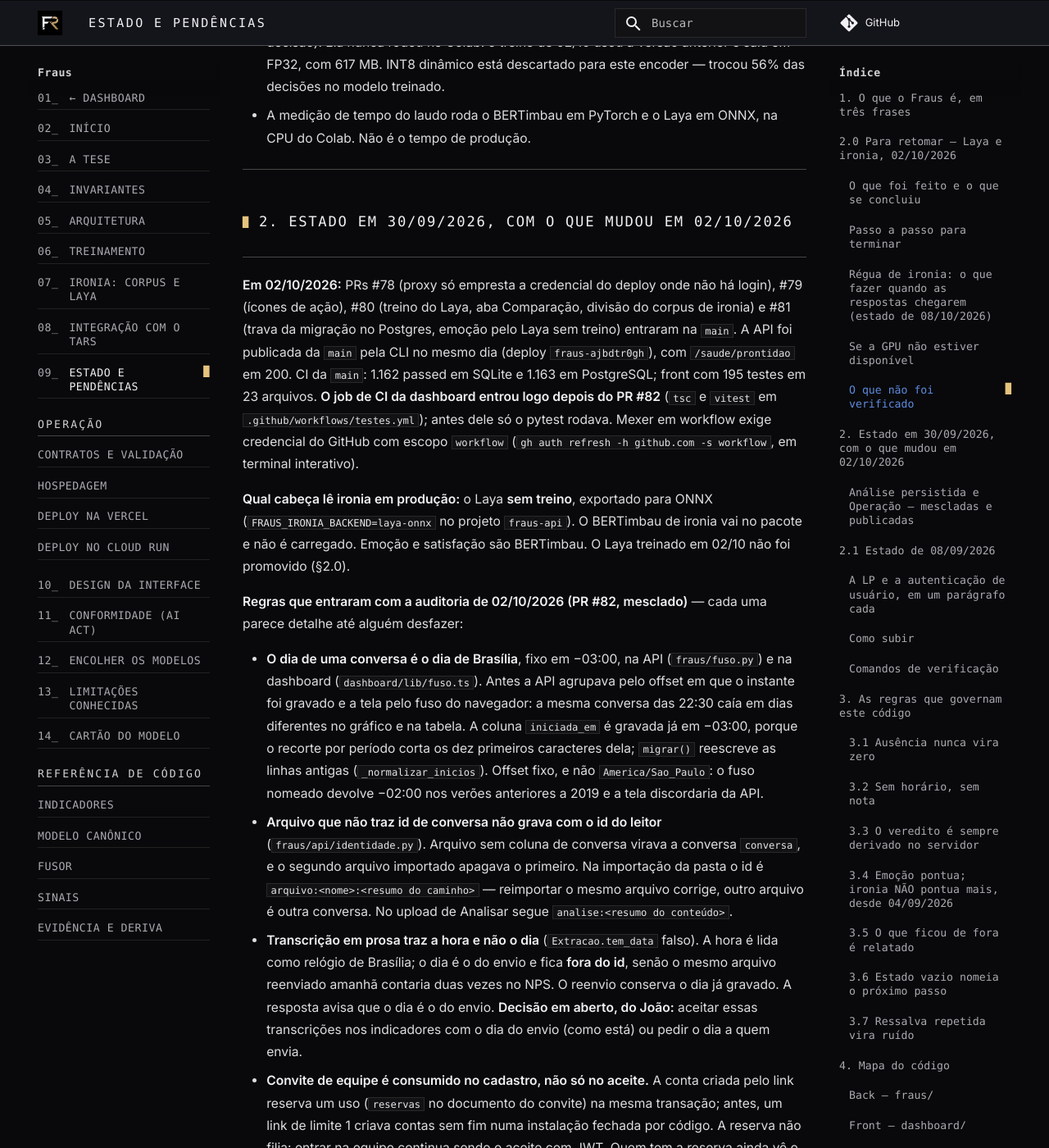
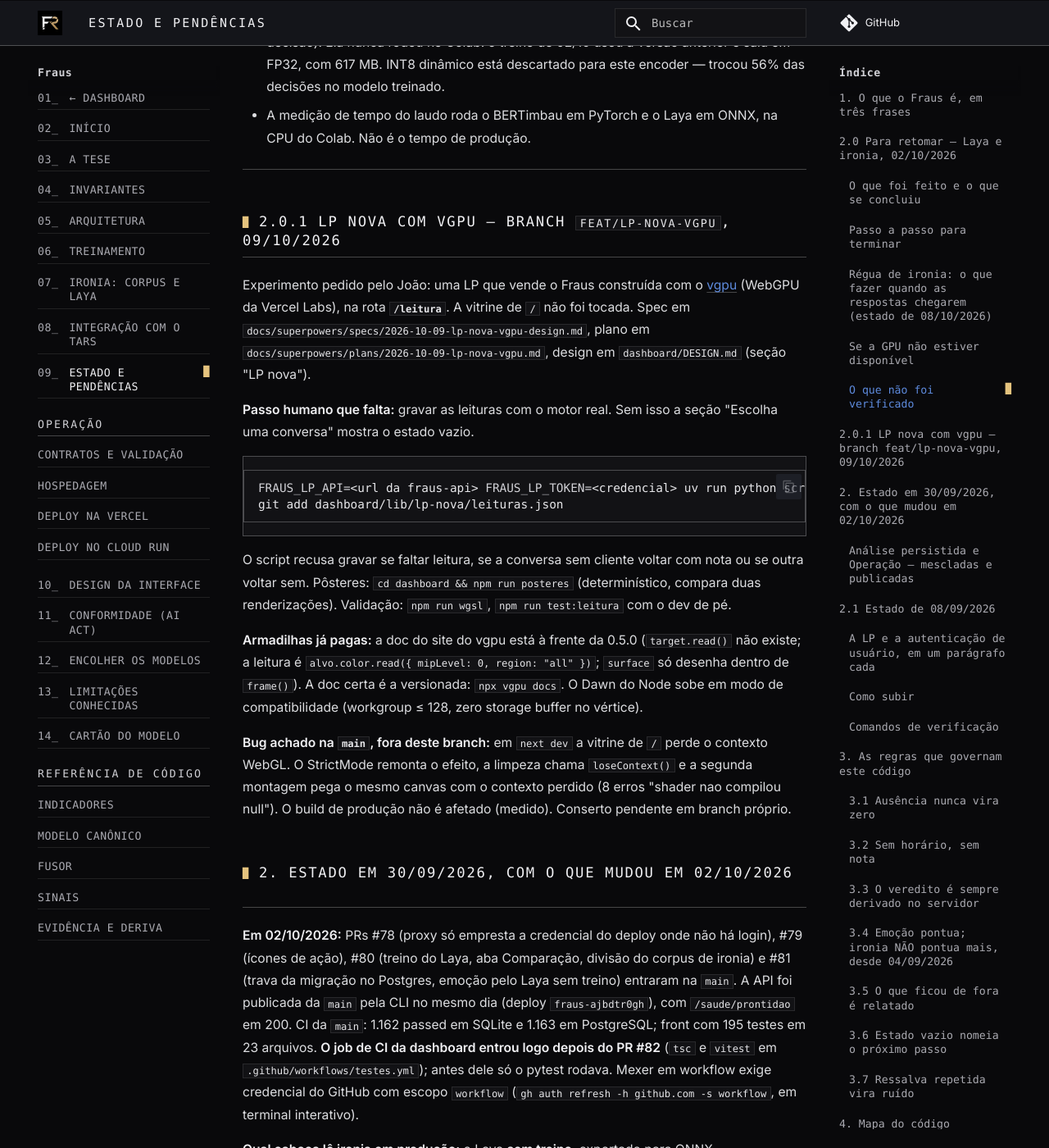
Before and after one commit to Joao-Tavares0312/Fraus, an MkDocs documentation site: the page built from docs/handoff.md, in a window 1280 px wide and 1400 px high, scrolled down 5119 px. Shown: the whole window at 82% size. Built offline with MkDocs 1.6.1 and Material for MkDocs 9.7.7, drawn with Linux system fonts in a browser that asks for light colours; some web fonts are replaced; comment, search, counter and statistics services are not loaded.

Commit message:
docs(lp-nova): design, handoff e brief da superficie
Co-Authored-By: Neuro <neuro.chan.dev@gmail.com>

````diff
--- a/docs/handoff.md
+++ b/docs/handoff.md
@@ -189,6 +189,40 @@ Drive e download do Colab e teriam de ser adaptados antes.
   CPU do Colab. Não é o tempo de produção.
 
 ---
+
+## 2.0.1 LP nova com vgpu — branch `feat/lp-nova-vgpu`, 09/10/2026
+
+Experimento pedido pelo João: uma LP que vende o Fraus construída com o
+[vgpu](https://vgpu.sh) (WebGPU da Vercel Labs), na rota **`/leitura`**. A
+vitrine de `/` não foi tocada. Spec em
+`docs/superpowers/specs/2026-10-09-lp-nova-vgpu-design.md`, plano em
+`docs/superpowers/plans/2026-10-09-lp-nova-vgpu.md`, design em
+`dashboard/DESIGN.md` (seção "LP nova").
+
+**Passo humano que falta:** gravar as leituras com o motor real. Sem isso a
+seção "Escolha uma conversa" mostra o estado vazio.
+
+```bash
+FRAUS_LP_API=<url da fraus-api> FRAUS_LP_TOKEN=<credencial> uv run python scripts/gravar_leituras_lp.py
+git add dashboard/lib/lp-nova/leituras.json
+```
+
+O script recusa gravar se faltar leitura, se a conversa sem cliente voltar com
+nota ou se outra voltar sem. Pôsteres: `cd dashboard && npm run posteres`
+(determinístico, compara duas renderizações). Validação: `npm run wgsl`,
+`npm run test:leitura` com o dev de pé.
+
+**Armadilhas já pagas:** a doc do site do vgpu está à frente da 0.5.0
+(`target.read()` não existe; a leitura é `alvo.color.read({ mipLevel: 0,
+region: "all" })`; `surface` só desenha dentro de `frame()`). A doc certa é a
+versionada: `npx vgpu docs`. O Dawn do Node sobe em modo de compatibilidade
+(workgroup ≤ 128, zero storage buffer no vértice).
+
+**Bug achado na `main`, fora deste branch:** em `next dev` a vitrine de `/`
+perde o contexto WebGL. O StrictMode remonta o efeito, a limpeza chama
+`loseContext()` e a segunda montagem pega o mesmo canvas com o contexto perdido
+(8 erros "shader nao compilou null"). O build de produção não é afetado
+(medido). Conserto pendente em branch próprio.
 
 ## 2. Estado em 30/09/2026, com o que mudou em 02/10/2026
 
````
Also changed, not shown: dashboard/.impeccable/surfaces/app-leitura-page-tsx.md (added, +20 -0 lines), dashboard/DESIGN.md (+11 -1 lines).
